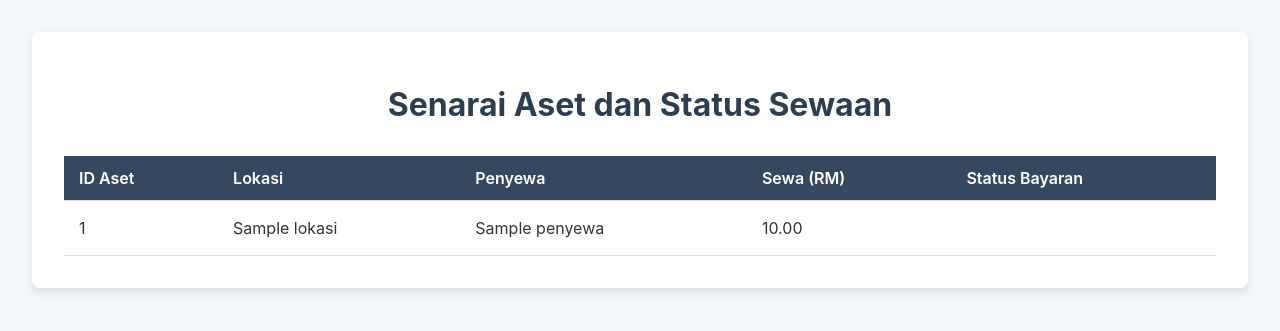
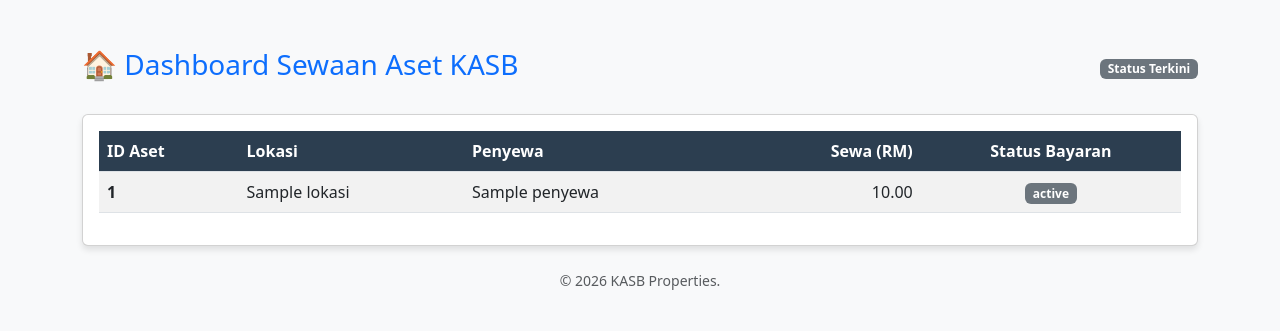
Before and after one commit to azaharrabu/sistem-sewaan-KASB, a Flask app: template templates/index.html in a window 1280 px wide. Shown: the top 331 px of the page. Run offline with Flask 3, Linux system fonts and the light colour scheme; the template is opened without the code that fills it: most values are stand-ins (such as "Sample title", 1, 10 or a date in 2020).

Commit message:
Kemaskini UI Dashboard dengan Bootstrap

```diff
--- a/templates/index.html
+++ b/templates/index.html
@@ -1,98 +1,78 @@
 <!DOCTYPE html>
-<html lang="en">
+<html lang="ms">
 <head>
     <meta charset="UTF-8">
     <meta name="viewport" content="width=device-width, initial-scale=1.0">
-    <title>Papan Pemuka Sewaan Aset</title>
+    <title>Sistem Sewaan KASB</title>
+    <!-- Bootstrap CSS untuk styling pantas -->
+    <link href="https://cdn.jsdelivr.net/npm/bootstrap@5.3.0/dist/css/bootstrap.min.css" rel="stylesheet">
+    <!-- Elakkan error 404 favicon di log -->
+    <link rel="shortcut icon" href="#">
     <style>
-        body {
-            font-family: -apple-system, BlinkMacSystemFont, "Segoe UI", Roboto, Helvetica, Arial, sans-serif;
-            background-color: #f4f7f9;
-            color: #333;
-            margin: 0;
-            padding: 2rem;
-        }
-        .container {
-            max-width: 1200px;
-            margin: auto;
-            background: #fff;
-            padding: 2rem;
-            border-radius: 8px;
-            box-shadow: 0 4px 8px rgba(0,0,0,0.1);
-        }
-        h1 {
-            color: #2c3e50;
-            text-align: center;
-            margin-bottom: 2rem;
-        }
-        table {
-            width: 100%;
-            border-collapse: collapse;
-            margin-top: 1rem;
-        }
-        th, td {
-            padding: 12px 15px;
-            text-align: left;
-            border-bottom: 1px solid #ddd;
-        }
-        thead th {
-            background-color: #34495e;
-            color: #ffffff;
-            font-weight: 600;
-        }
-        tbody tr:nth-child(even) {
-            background-color: #f2f2f2;
-        }
-        tbody tr:hover {
-            background-color: #e8f4fd;
-            cursor: pointer;
-        }
-        .status {
-            padding: 5px 10px;
-            border-radius: 15px;
-            color: #fff;
-            font-weight: 500;
-            text-align: center;
-            display: inline-block;
-            min-width: 90px;
-        }
-        .status-berjalan { background-color: #27ae60; } /* Green */
-        .status-tertunggak { background-color: #c0392b; } /* Red */
-        .status-kosong { background-color: #7f8c8d; } /* Gray */
+        body { background-color: #f8f9fa; }
+        .card { box-shadow: 0 4px 6px rgba(0,0,0,0.1); }
+        .table th { background-color: #2c3e50; color: white; }
     </style>
 </head>
 <body>
-    <div class="container">
-        <h1>Senarai Aset dan Status Sewaan</h1>
-        <table>
+
+    <div class="container mt-5">
+        <div class="d-flex justify-content-between align-items-center mb-4">
+            <h1 class="h3 text-primary">🏠 Dashboard Sewaan Aset KASB</h1>
+            <span class="badge bg-secondary">Status Terkini</span>
+        </div>
+
+        <div class="card">
+            <div class="card-body">
+                <div class="table-responsive">
+                    <table class="table table-hover table-striped align-middle">
                         <thead>
                             <tr>
                                 <th>ID Aset</th>
                                 <th>Lokasi</th>
                                 <th>Penyewa</th>
-                    <th>Sewa (RM)</th>
-                    <th>Status Bayaran</th>
+                                <th class="text-end">Sewa (RM)</th>
+                                <th class="text-center">Status Bayaran</th>
                             </tr>
                         </thead>
                         <tbody>
                             {% for row in data %}
                             <tr>
-                    <td>{{ row.id }}</td>
+                                <td class="fw-bold">{{ row.id }}</td>
                                 <td>{{ row.lokasi }}</td>
-                    <td>{{ row.penyewa }}</td>
-                    <td>{{ "%.2f"|format(row.sewa|float) }}</td>
                                 <td>
-                        {% set status_str = row.status_bayaran | string %}
-                        {% set status_class = '' %}
-                        {% if 'Berjalan' in status_str %}{% set status_class = 'status-berjalan' %}{% endif %}
-                        {% if 'Tertunggak' in status_str %}{% set status_class = 'status-tertunggak' %}{% endif %}
-                        {% if 'Kosong' in status_str %}{% set status_class = 'status-kosong' %}{% endif %}
-                        <span class="status {{ status_class }}">{{ row.status_bayaran }}</span>
+                                    {% if row.penyewa == 'Tiada Maklumat' %}
+                                        <span class="text-muted fst-italic">Tiada Penyewa</span>
+                                    {% else %}
+                                        {{ row.penyewa }}
+                                    {% endif %}
                                 </td>
+                                <td class="text-end">{{ "{:,.2f}".format(row.sewa) }}</td>
+                                <td class="text-center">
+                                    {% if 'Berjalan' in row.status_bayaran %}
+                                        <span class="badge bg-success">Berjalan</span>
+                                    {% elif 'Tertunggak' in row.status_bayaran %}
+                                        <span class="badge bg-danger">Tertunggak</span>
+                                    {% else %}
+                                        <span class="badge bg-secondary">{{ row.status_bayaran }}</span>
+                                    {% endif %}
+                                </td>
+                            </tr>
+                            {% else %}
+                            <tr>
+                                <td colspan="5" class="text-center py-4">Tiada data ditemui.</td>
                             </tr>
                             {% endfor %}
                         </tbody>
                     </table>
                 </div>
+            </div>
+        </div>
+
+        <footer class="text-center mt-4 text-muted small">
+            &copy; 2026 KASB Properties.
+        </footer>
+    </div>
+
 </body>
 </html>
```
Lines whose indentation alone changed are shown as unchanged.
